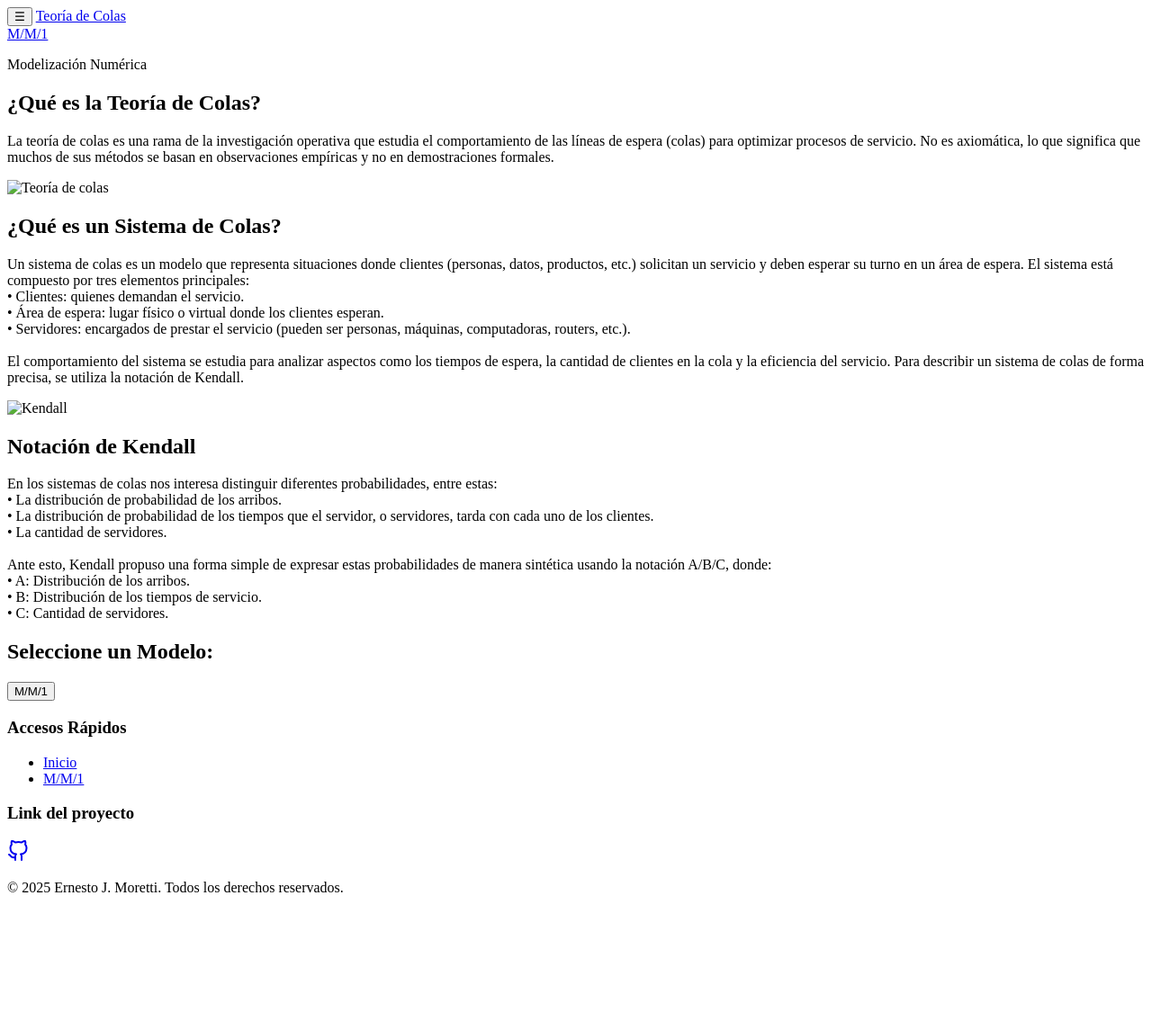
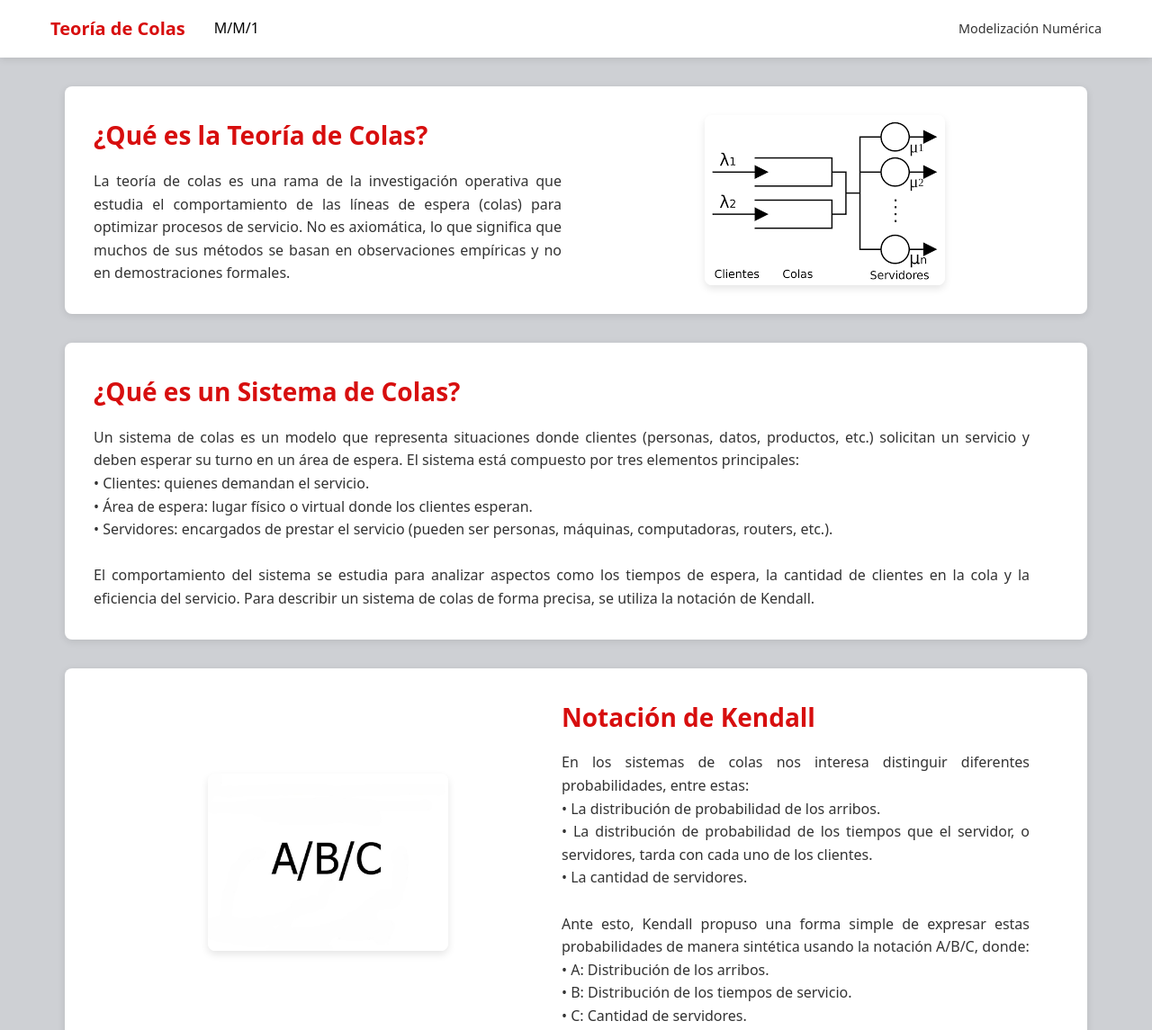
Before and after one commit to TitoMoretti/Calculadora-Teoria-de-Colas, a plain HTML site: page index.html in a window 1280 px wide. Shown: the top 1145 px of the page at 90% size. Before the commit the page ends 1012 px from the top, so only its background shows below. Drawn offline with Linux system fonts and the light colour scheme; the site is published under a folder, as on GitHub Pages, so addresses that start at the root find nothing.

Commit message:
hotfix HTML

```diff
--- a/models/MM1.html
+++ b/MM1.html
@@ -4,10 +4,10 @@
     <meta charset="UTF-8">
     <meta name="viewport" content="width=device-width, initial-scale=1.0">
     <title>Teoría de Colas</title>
-    <link rel="icon" href="/images/head-icon.png" type="image/png">
-    <link rel="stylesheet" href="/styles/index.css">
-    <link rel="stylesheet" href="/styles/models.css">
-    <link rel="stylesheet" href="/styles/normalize.css">
+    <link rel="icon" href="images/head-icon.png" type="image/png">
+    <link rel="stylesheet" href="styles/index.css">
+    <link rel="stylesheet" href="styles/models.css">
+    <link rel="stylesheet" href="styles/normalize.css">
 </head>
 <body>
     <header>
@@ -15,9 +15,9 @@
             <div class="nav-content">
                 <div class="nav-left">
                     <button class="menu-button">☰</button>
-                    <a href="/index.html" class="nav-title">Teoría de Colas</a>
+                    <a href="index.html" class="nav-title">Teoría de Colas</a>
                     <div class="nav-links">
-                        <a href="/models/MM1.html">M/M/1</a>
+                        <a href="MM1.html">M/M/1</a>
                     </div>
                 </div>
                 <div class="nav-right">
@@ -43,7 +43,7 @@
                 </p>
             </div>
             <div class="img-container">
-                <img src="/images/mm1Image1.png" alt="mm1Image1" class="info-image">
+                <img src="images/mm1Image1.png" alt="mm1Image1" class="info-image">
             </div>
         </div>
         <div class="calculator-container">
@@ -140,8 +140,8 @@
                 <div class="footer-section">
                     <h3>Accesos Rápidos</h3>
                     <ul>
-                        <li><a href="/index.html">Inicio</a></li>
-                        <li><a href="/models/MM1.html">M/M/1</a></li>
+                        <li><a href="index.html">Inicio</a></li>
+                        <li><a href="MM1.html">M/M/1</a></li>
                     </ul>
                 </div>
                 <div class="footer-section">
@@ -158,7 +158,7 @@
             </div>
         </div>
     </footer>
-    <script src="/js/index.js"></script>
-    <script src="/js/MM1.js"></script>
+    <script src="js/index.js"></script>
+    <script src="js/MM1.js"></script>
 </body>
 </html>
--- a/index.html
+++ b/index.html
@@ -4,9 +4,9 @@
     <meta charset="UTF-8">
     <meta name="viewport" content="width=device-width, initial-scale=1.0">
     <title>Teoría de Colas</title>
-    <link rel="icon" href="/images/head-icon.png" type="image/png">
-    <link rel="stylesheet" href="/styles/index.css">
-    <link rel="stylesheet" href="/styles/normalize.css">
+    <link rel="icon" href="images/head-icon.png" type="image/png">
+    <link rel="stylesheet" href="styles/index.css">
+    <link rel="stylesheet" href="styles/normalize.css">
 </head>
 <body>
     <header>
@@ -14,9 +14,9 @@
             <div class="nav-content">
                 <div class="nav-left">
                     <button class="menu-button">☰</button>
-                    <a href="/index.html" class="nav-title">Teoría de Colas</a>
+                    <a href="index.html" class="nav-title">Teoría de Colas</a>
                     <div class="nav-links">
-                        <a href="/models/MM1.html">M/M/1</a>
+                        <a href="MM1.html">M/M/1</a>
                     </div>
                 </div>
                 <div class="nav-right">
@@ -34,7 +34,7 @@
                 </p>
             </div>
             <div class="img-container">
-                <img src="/images/image1.png" alt="Teoría de colas" class="info-image">
+                <img src="images/image1.png" alt="Teoría de colas" class="info-image">
             </div>
         </div>
         <div class="info-section">
@@ -55,7 +55,7 @@
         </div>
         <div class="info-section">
             <div class="img-container">
-                <img src="/images/Kendall.jpg" alt="Kendall" class="info-image" style="max-width: 267px;">
+                <img src="images/Kendall.jpg" alt="Kendall" class="info-image" style="max-width: 267px;">
             </div>
             <div class="info-container">
                 <h2>Notación de Kendall</h2>
@@ -94,8 +94,8 @@
                 <div class="footer-section">
                     <h3>Accesos Rápidos</h3>
                     <ul>
-                        <li><a href="/index.html">Inicio</a></li>
-                        <li><a href="/models/MM1.html">M/M/1</a></li>
+                        <li><a href="index.html">Inicio</a></li>
+                        <li><a href="MM1.html">M/M/1</a></li>
                     </ul>
                 </div>
                 <div class="footer-section">
@@ -112,6 +112,6 @@
             </div>
         </div>
     </footer>
-    <script src="/js/index.js"></script>
+    <script src="js/index.js"></script>
 </body>
 </html>
--- a/js/index.js
+++ b/js/index.js
@@ -23,6 +23,6 @@ document.addEventListener('DOMContentLoaded', () => {
 
     //Redirigir a la página de MM1 al hacer clic en el modelo
     modelMM1.addEventListener('click', () => {
-        window.location.href = 'models/MM1.html';
+        window.location.href = 'MM1.html';
     });
 });
```
